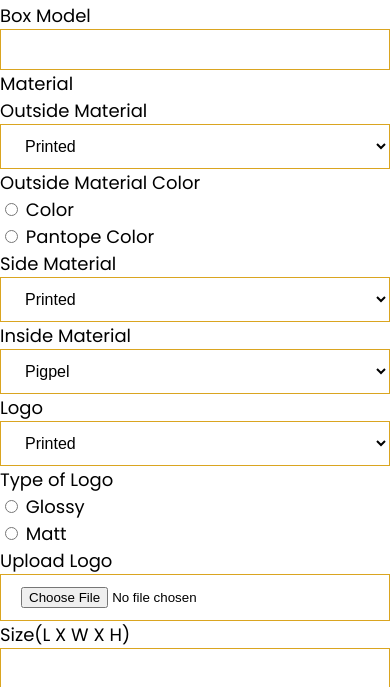
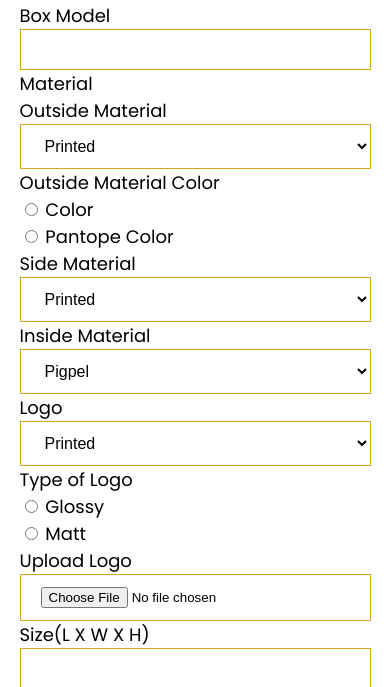
Before and after one commit to gauthampkrishnan/gauthampkrishnan.github.io, a plain HTML site: page pages/page1.html in a window 390 px wide. Shown: the part 136-823 px from the top of the page. Drawn offline with nearby package versions, Linux system fonts and the light colour scheme.

Commit message:
mobile friendly space added

```diff
--- a/pages/style.css
+++ b/pages/style.css
@@ -28,16 +28,17 @@ nav{
  }
 
 .input_card1{
+    display: flex;
+    width: 90%;
+    margin-left: 5%;
+    margin-right:5%;
 
-    width: 100%;
-    height:70vh;
-    display: flex;
     color: black;
     font-size: large;
     font-family: 'Poppins', sans-serif;
     justify-content: center;
     align-items: center;
-  flex-wrap: wrap;
+    flex-wrap: wrap;
 }
 
 p{
```
